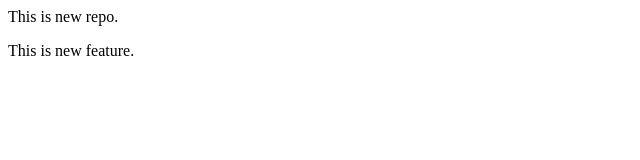
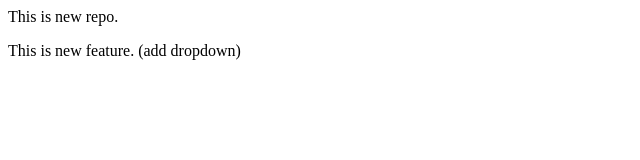
Before and after one commit to Aashi19234/Localrepo, a plain HTML site: page index.html in a window 1280 px wide. Shown: the whole page, without its empty margins (0-640 px from the left). Drawn offline with Linux system fonts and the light colour scheme.

```diff
--- a/index.html
+++ b/index.html
@@ -1,2 +1,2 @@
 <p>This is new repo.</p>
-<p> This is new feature.</p>
+<p> This is new feature. (add dropdown)</p>
```
